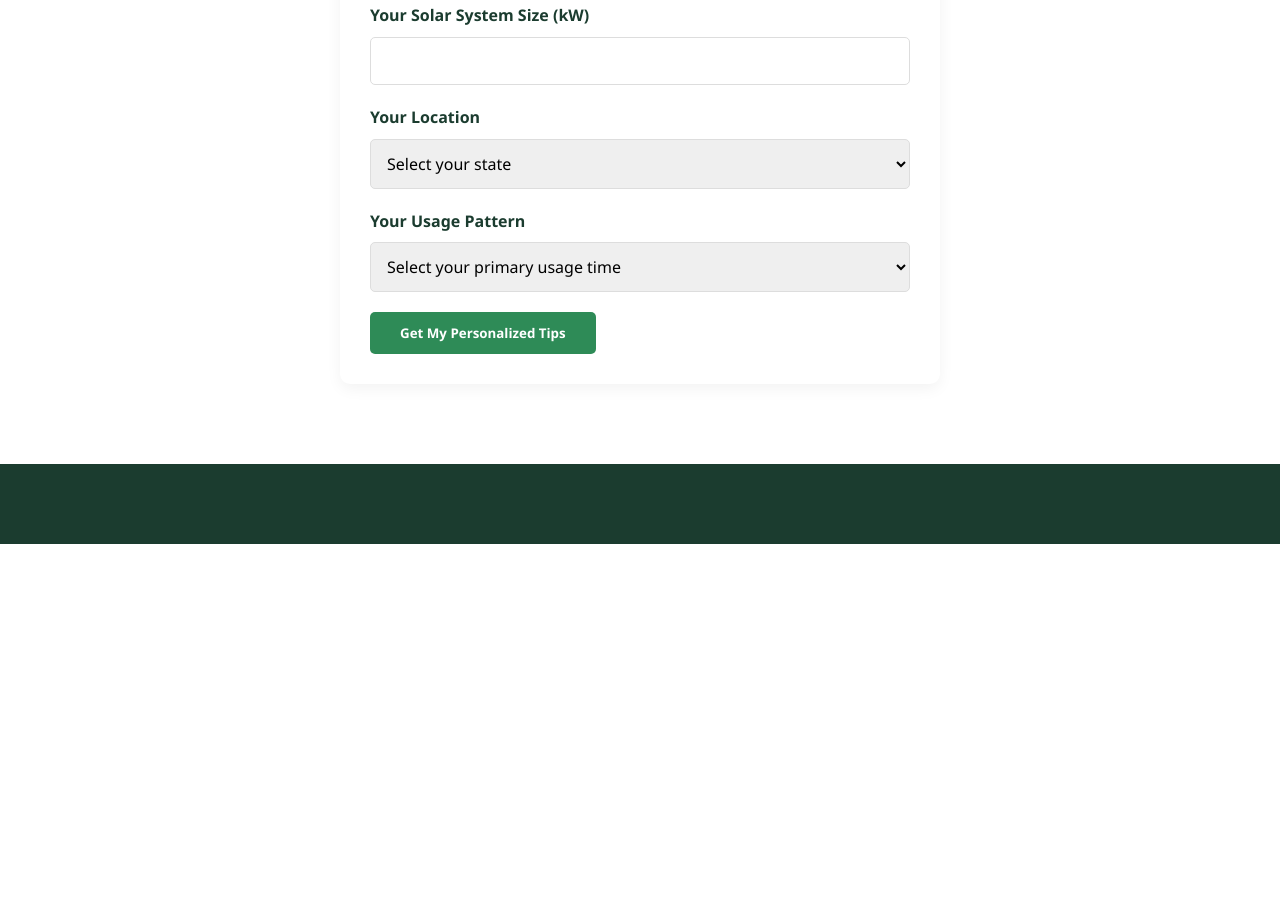
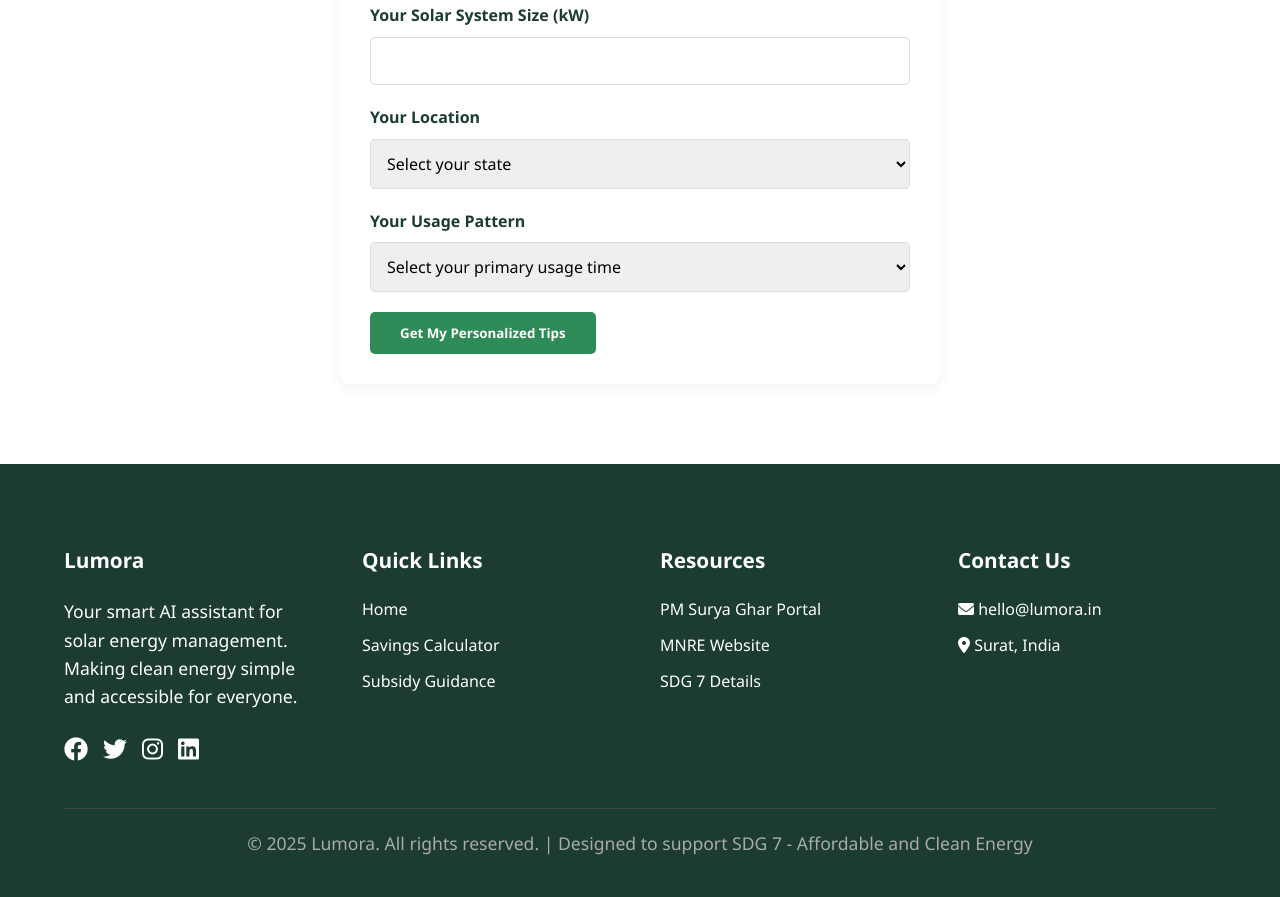
Before and after one commit to Parthik31/Lumora, a plain HTML site: page Front End/tips.html in a window 1280 px wide. Shown: the part 394-1291 px from the top of the page. Before the commit the page ends 938 px from the top, so only its background shows below. Drawn offline with Linux system fonts and the light colour scheme.

Commit message:
Update tips.html

```diff
--- a/Front End/tips.html
+++ b/Front End/tips.html
@@ -105,9 +105,52 @@
         </div>
     </section>
 
-    <!-- Footer -->
+        <!-- Footer -->
     <footer>
-        <!-- Your existing footer content -->
+        <div class="container">
+            <div class="footer-content">
+                <div class="footer-column">
+                    <h3>Lumora</h3>
+                    <p>Your smart AI assistant for solar energy management. Making clean energy simple and accessible for everyone.</p>
+                    <div class="social-links">
+                        <a href="#"><i class="fab fa-facebook"></i></a>
+                        <a href="#"><i class="fab fa-twitter"></i></a>
+                        <a href="#"><i class="fab fa-instagram"></i></a>
+                        <a href="#"><i class="fab fa-linkedin"></i></a>
+                    </div>
+                </div>
+
+                <div class="footer-column">
+                    <h3>Quick Links</h3>
+                    <ul>
+                        <li><a href="index.html">Home</a></li>
+                        <li><a href="calculator.html">Savings Calculator</a></li>
+                        <li><a href="subsidy.html">Subsidy Guidance</a></li>
+                    </ul>
+                </div>
+
+                <div class="footer-column">
+                    <h3>Resources</h3>
+                    <ul>
+                        <li><a href="https://pmsuryaghar.gov.in/" target="_blank">PM Surya Ghar Portal</a></li>
+                        <li><a href="https://mnre.gov.in/" target="_blank">MNRE Website</a></li>
+                        <li><a href="https://sdgs.un.org/goals/goal7" target="_blank">SDG 7 Details</a></li>
+                    </ul>
+                </div>
+
+                <div class="footer-column">
+                    <h3>Contact Us</h3>
+                    <ul>
+                        <li><i class="fas fa-envelope"></i> hello@lumora.in</li>
+                        <li><i class="fas fa-map-marker-alt"></i> Surat, India</li>
+                    </ul>
+                </div>
+            </div>
+
+            <div class="copyright">
+                <p>&copy; 2025 Lumora. All rights reserved. | Designed to support SDG 7 - Affordable and Clean Energy</p>
+            </div>
+        </div>
     </footer>
 
     <script src="script2.js"></script>
```
